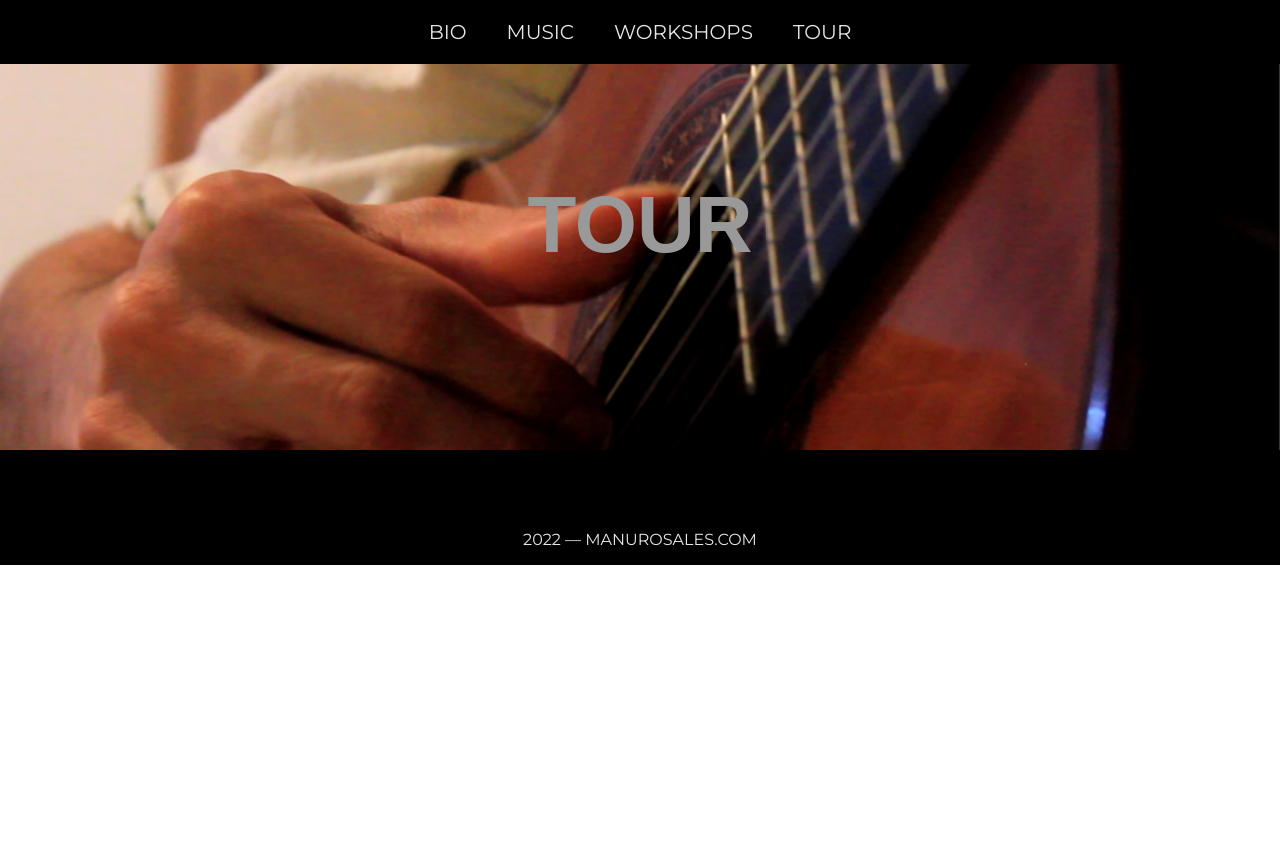
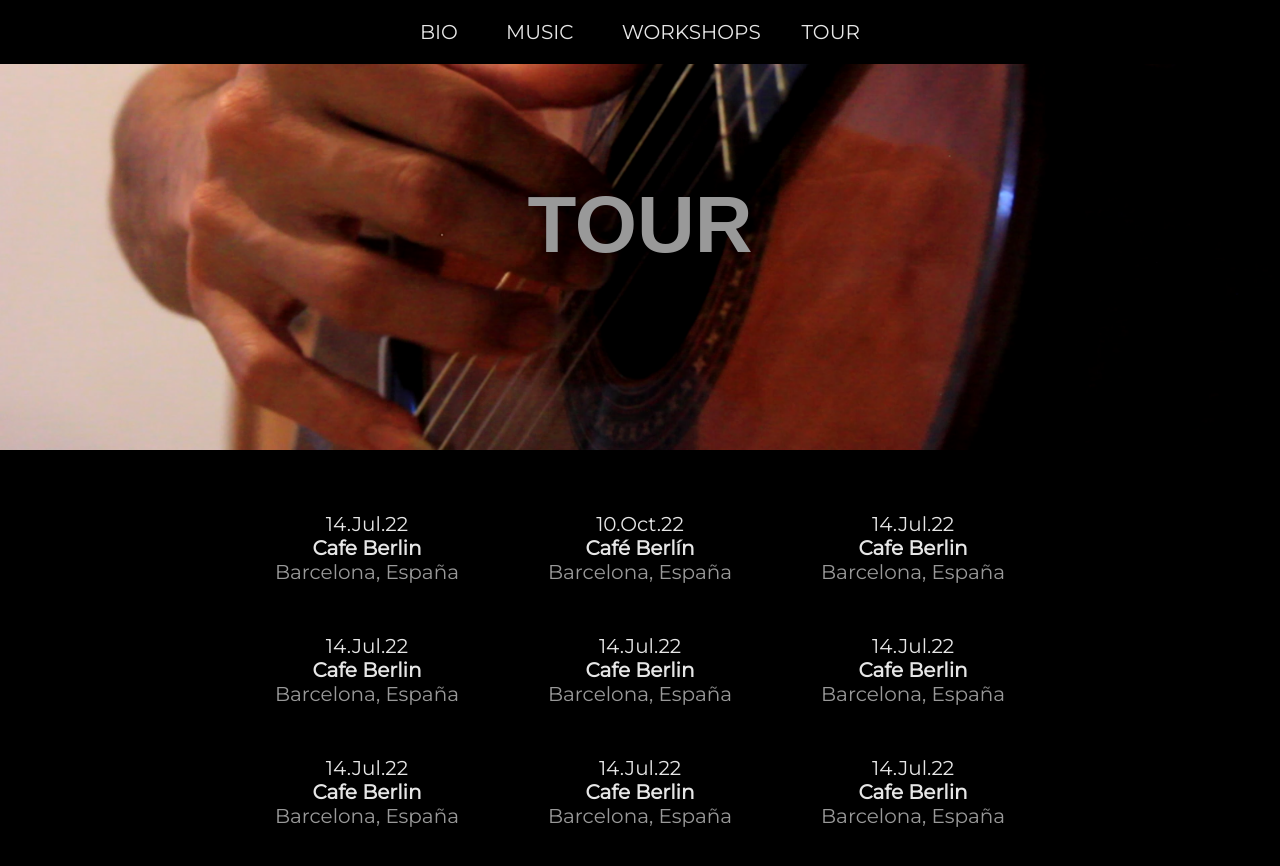
Before and after one commit to ManuRosales/manurosales.github.io, a Jekyll site: the page built from tour.markdown, in a window 1280 px wide and 900 px high. Shown: the top 866 px of the window. Built offline with Jekyll 4.4.1, drawn with Linux system fonts in a browser that asks for light colours; nearby versions of some CDN libraries; some web fonts are replaced.

Commit message:
Creada página de Tour y fix en el menú de navegación

```diff
--- a/_includes/navigation.html
+++ b/_includes/navigation.html
@@ -1,3 +1,14 @@
+<style>
+  @media (min-width: 767px) {
+    #nav-links > ul {
+      min-width: 440px;
+      justify-content: space-between;
+    }
+    #max-height-proyectos {
+      min-width: 82px;
+    }
+  }
+</style>
 <nav id="nav">
   <div id="dropdown-div-icon">
     <i id="dropdown-icon" class="fa-solid fa-chevron-down"></i>
@@ -25,7 +36,7 @@
         <a href="/workshops"> WORKSHOPS </a>
       </li>
       <li>
-        <a href="#"> TOUR </a>
+        <a href="/tour"> TOUR </a>
       </li>
     </ul>
   </div>
--- a/tour.markdown
+++ b/tour.markdown
@@ -9,10 +9,75 @@
 - date: 2022-10-10 00:00:00 Z
   venue: Café Berlín
   location: Barcelona, España
+- date: 2022-07-14 00:00:00 Z
+  venue: Cafe Berlin
+  location: Barcelona, España
+- date: 2022-07-14 00:00:00 Z
+  venue: Cafe Berlin
+  location: Barcelona, España
+- date: 2022-07-14 00:00:00 Z
+  venue: Cafe Berlin
+  location: Barcelona, España
+- date: 2022-07-14 00:00:00 Z
+  venue: Cafe Berlin
+  location: Barcelona, España
+- date: 2022-07-14 00:00:00 Z
+  venue: Cafe Berlin
+  location: Barcelona, España
+- date: 2022-07-14 00:00:00 Z
+  venue: Cafe Berlin
+  location: Barcelona, España
+- date: 2022-07-14 00:00:00 Z
+  venue: Cafe Berlin
+  location: Barcelona, España
 layout: basic-page
 ---
 
 <section id="musica-section">
   <style>
+    #dates-container {
+        width: 100%;
+        display: flex;
+        flex-wrap: wrap;
+        justify-content: space-around;
+        padding-top: 30px;
+    }
+    .date-container {
+      margin-bottom: 30px;
+    }
+    main {
+      min-height: 50vh;
+    }
+    #musica-section p {
+      margin-bottom: 0;
+    }
+    #musica-section p:first-of-type {
+      margin: 0;
+    }
+    .date-bold {
+      font-weight: bold;
+    }
+    .date-grey {
+      color: #999999;
+    }
+    @media (min-width: 767px) {
+      #dates-container {
+        width: 80%
+      }
+      .date-container {
+        margin-left: 30px;
+        margin-right: 30px;
+        margin-bottom: 50px;
+      }
+    }
   </style>
+  <div id="dates-container">
+        {% for date in page.tour-dates %}
+            <div class="date-container">
+                <p>{{ date.date | date: "%d.%b.%y"}}</p>
+                <p class="date-bold">{{ date.venue }}</p>
+                <p class="date-grey">{{ date.location }}</p>
+            </div>
+        {% endfor %}
+  </div>
 </section>
```
Also changed, not shown: 2 other files.
